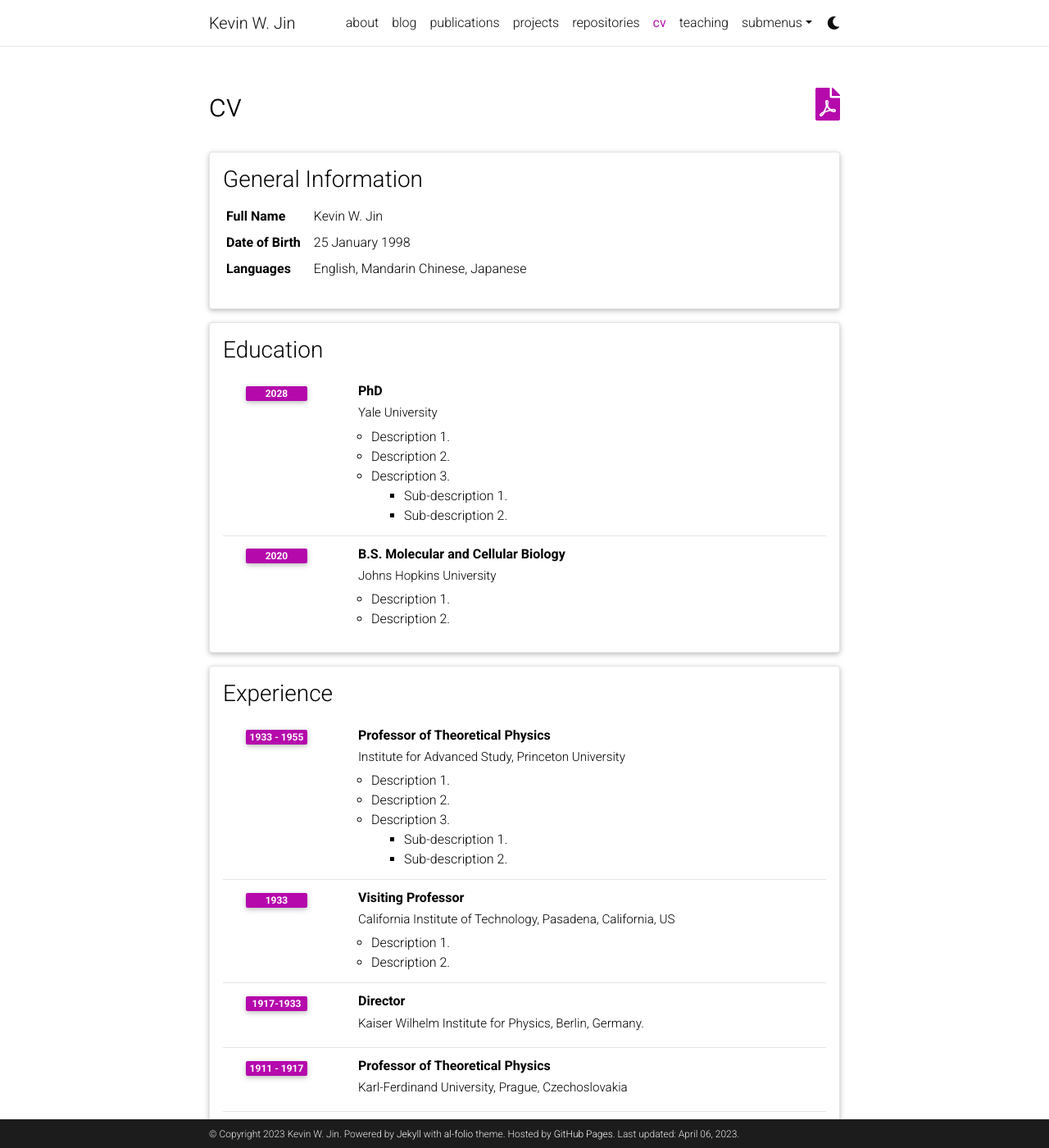
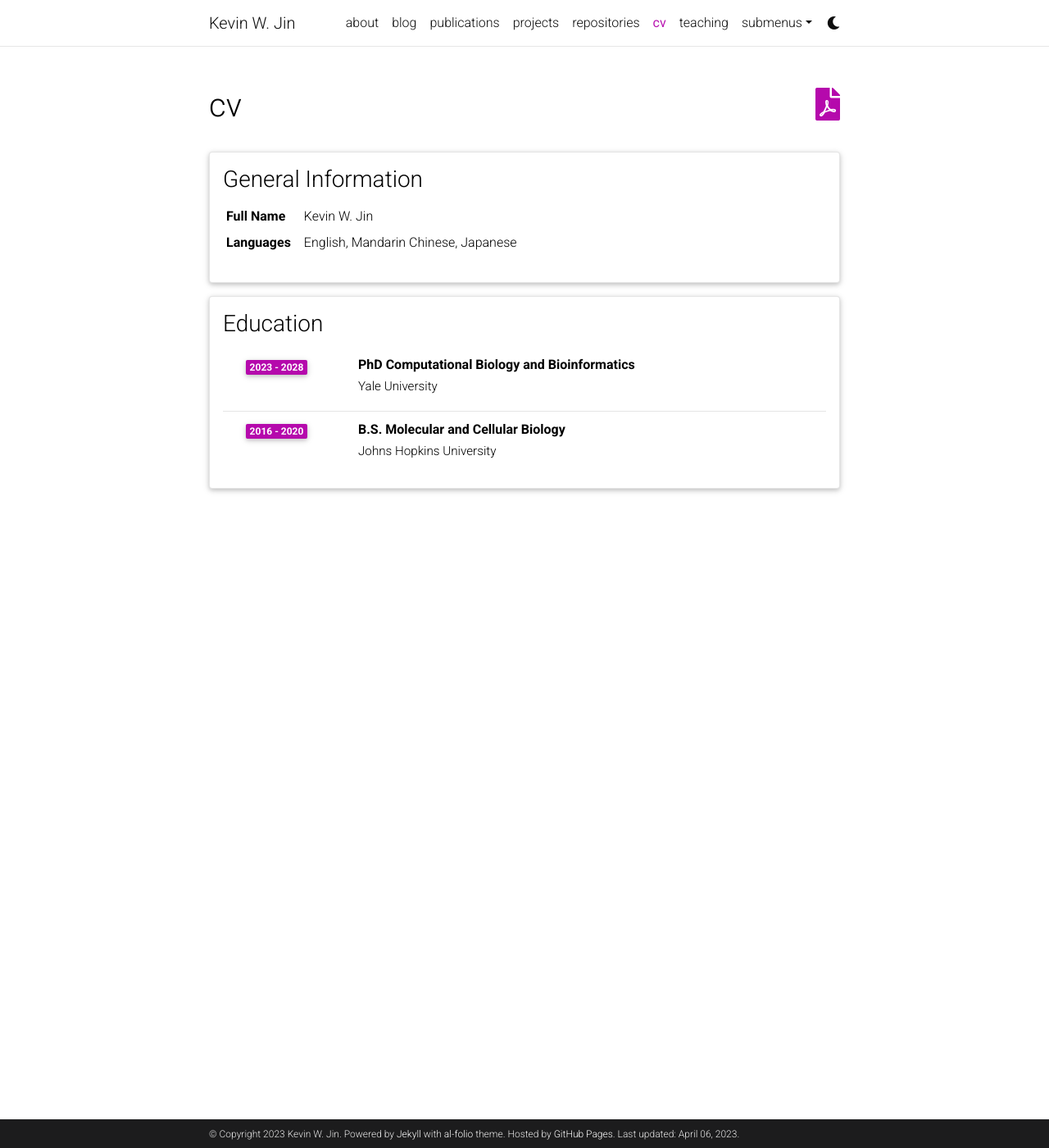
Before and after one commit to kevinwjin/al-folio, a Jekyll site: the page built from _pages/cv.md, in a window 1280 px wide and 1400 px high. Shown: the whole window at 82% size. Built offline with Jekyll 4.4.1, drawn with Linux system fonts in a browser that asks for light colours; comment, search, counter and statistics services are not loaded; a style sheet for code colours, icons or effects is not loaded; some of the changed text lies outside the part shown.

Commit message:
Remove sensitive information

```diff
--- a/_data/cv.yml
+++ b/_data/cv.yml
@@ -3,95 +3,16 @@
   contents:
     - name: Full Name
       value: Kevin W. Jin
-    - name: Date of Birth
-      value: 25 January 1998
     - name: Languages
       value: English, Mandarin Chinese, Japanese
 
 - title: Education
   type: time_table
   contents:
-    - title: PhD
+    - title: PhD Computational Biology and Bioinformatics
       institution: Yale University
-      year: 2028
-      description:
-        - Description 1.
-        - Description 2.
-        - title: Description 3.
-          contents:
-            - Sub-description 1.
-            - Sub-description 2.
+      year: 2023 - 2028
+
     - title: B.S. Molecular and Cellular Biology
       institution: Johns Hopkins University
-      year: 2020
-      description:
-        - Description 1.
-        - Description 2.
-
-- title: Experience
-  type: time_table
-  contents:
-    - title: Professor of Theoretical Physics
-      institution: Institute for Advanced Study, Princeton University
-      year: 1933 - 1955
-      description:
-        - Description 1.
-        - Description 2.
-        - title: Description 3.
-          contents:
-            - Sub-description 1.
-            - Sub-description 2.
-    - title: Visiting Professor
-      institution: California Institute of Technology, Pasadena, California, US
-      year: 1933
-      description:
-        - Description 1.
-        - Description 2.
-
-    - title: Director
-      institution: Kaiser Wilhelm Institute for Physics, Berlin, Germany.
-      year: 1917-1933
-
-    - title: Professor of Theoretical Physics
-      institution: Karl-Ferdinand University, Prague, Czechoslovakia
-      year: 1911 - 1917
-      description:
-
-    - title: Associate Professor of Theoretical Physics
-      institution: University of Zurich, Zurich, Switzerland
-      year: 1909 - 1911
-
-- title: Open Source Projects
-  type: time_table
-  contents:
-    - title: <a href="https://github.com/alshedivat/al-folio">al-folio</a>
-      year: 2015-now
-      description: A beautiful, simple, clean, and responsive Jekyll theme for academics.
-
-- title: Honors and Awards
-  type: time_table
-  contents:
-    - year: 1921
-      items:
-        - Nobel Prize in Physics
-        - Matteucci Medal
-    - year: 2029
-      items:
-        - Max Planck Medal
-
-- title: Academic Interests
-  type: nested_list
-  contents:
-    - title: Topic 1.
-      items:
-        - Description 1.
-        - Description 2.
-    - title: Topic 2.
-      items:
-        - Description 1.
-        - Description 2.
-
-- title: Other Interests
-  type: list
-  contents:
-    - <u>Hobbies:</u> Hobby 1, Hobby 2, etc.
+      year: 2016 - 2020
```
